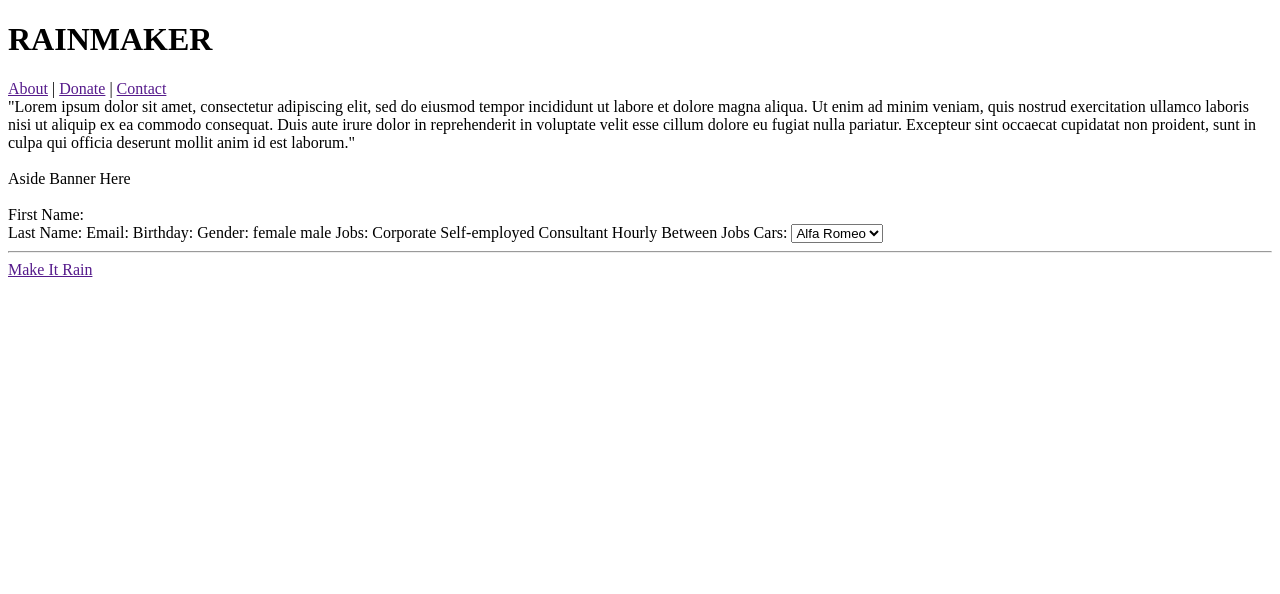
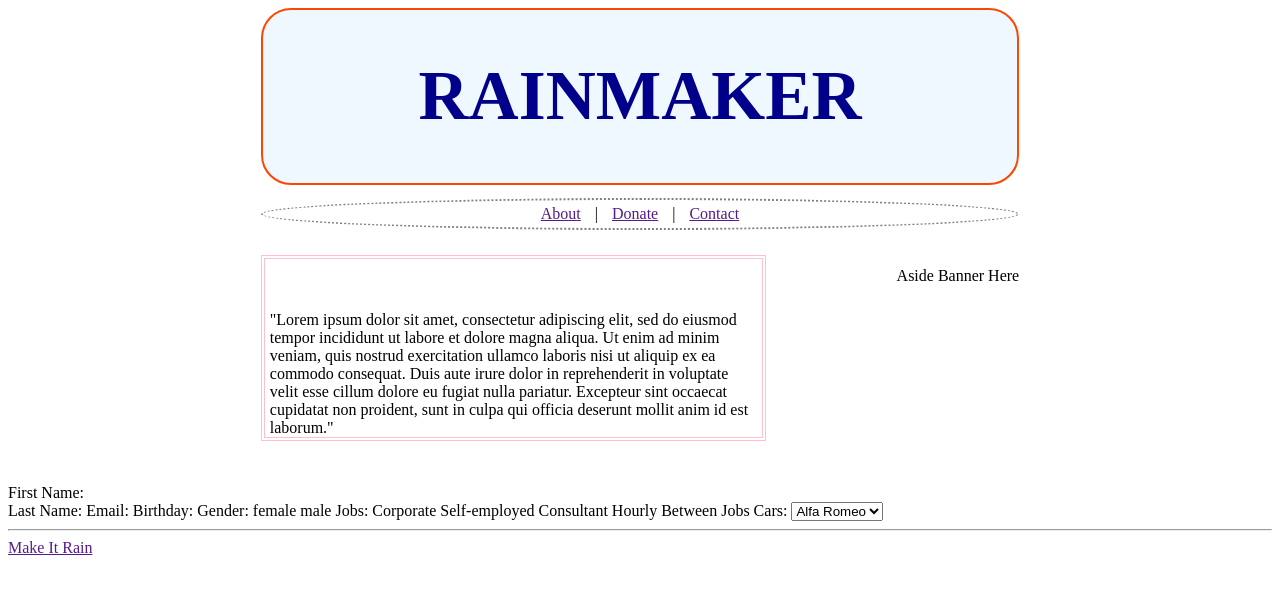
Before and after one commit to jbbadger/rainmaker, a plain HTML site: page index.html in a window 1280 px wide. Drawn offline with Linux system fonts and the light colour scheme.

Commit message:
began css styling

```diff
--- a/index.html
+++ b/index.html
@@ -3,24 +3,27 @@
 <head>
   <meta charset="utf-8">
   <meta name="viewport" content="width=device-width">
-  <link rel="stylesheet" href="styles.css">
+  <link rel="stylesheet" href="style.css"/>
   <title>Rainmaker Site</title>
 </head>
 <body>
   <header id="rmheader">
     <h1> RAINMAKER <h1>
   </header>
-  <nav>
+  <nav id="rmnav">
     <a class="rmcnav" href="">About</a> |
     <a class="rmcnav" href="">Donate</a> |
     <a class="rmcnav" href="">Contact</a>
   </nav>
+<span>
+<aside id="rmaside">
+Aside Banner Here</aside>
+</span>
+<span>
   <section id="rmsection1">
     "Lorem ipsum dolor sit amet, consectetur adipiscing elit, sed do eiusmod tempor incididunt ut labore et dolore magna aliqua. Ut enim ad minim veniam, quis nostrud exercitation ullamco laboris nisi ut aliquip ex ea commodo consequat. Duis aute irure dolor in reprehenderit in voluptate velit esse cillum dolore eu fugiat nulla pariatur. Excepteur sint occaecat cupidatat non proident, sunt in culpa qui officia deserunt mollit anim id est laborum."
   </section>
-  <br>
-  <aside>
-  Aside Banner Here</aside>
+</span>
   <br>
     <div id='rmformdiv'>
       First Name:<form type="text" name="firstname">
--- a/style.css
+++ b/style.css
@@ -1,9 +1,35 @@
 #rmheader {
-  border: 5px solid orangered;
+  border: 2px solid orangered;
   text-align: center;
+  margin-left: 20%;
+  margin-right: 20%;
+  border-radius: 30px;
+  background-color: aliceblue;
+  color: darkblue;
+  font-size: 26pt;
+  padding: 0px 0px 0px 0px;
+}
+
+#rmnav {
+  text-align: center;
+  border: 2px dotted grey;
+  border-radius: 50%;
+  padding: 5px 5px 5px 5px;
+  margin: 1% 20% 2% 20%;
 }
 
 .rmcnav {
-  border: 5px double grey;
   text-align: center;
+  padding: 0px 10px 0px 10px;
 }
+
+#rmsection1 {
+  margin: 0% 40% 2% 20%;
+  border: 4px pink double;
+  padding: 0px 5px 0px 5px;
+}
+
+#rmaside {
+  float: right;
+  margin: 1% 20% 2% 60%;
+}
```
